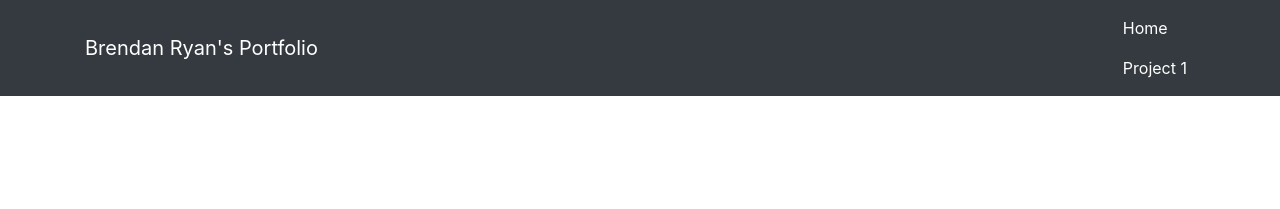
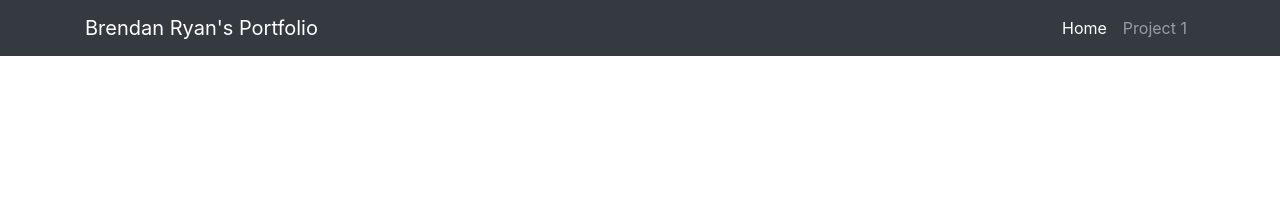
Before and after one commit to ryanb2/ryanb2.github.io, a website: page project1.html in a window 1280 px wide. Drawn offline with Linux system fonts and the light colour scheme.

Commit message:
fixes nav links

```diff
--- a/project1.html
+++ b/project1.html
@@ -29,11 +29,13 @@
             <div class="collapse navbar-collapse" id="navbarResponsive">
             <ul class="navbar-nav ml-auto">
                 <li class="nav-item active">
-                <a class="nav-link" href="#">Home
-                    <span class="sr-only">(current)</span>
-                </a>
-                <a class="nav-link" href="project1.html">Project 1
-                </a>
+                    <a class="nav-link" href="index.html">Home
+                        <span class="sr-only">(current)</span>
+                    </a>
+                </li>
+                <li>
+                    <a class="nav-link" href="project1.html">Project 1
+                    </a>
                 </li>
             </ul>
             </div>
```
Also changed, not shown: index.html (+3 -1 lines).
